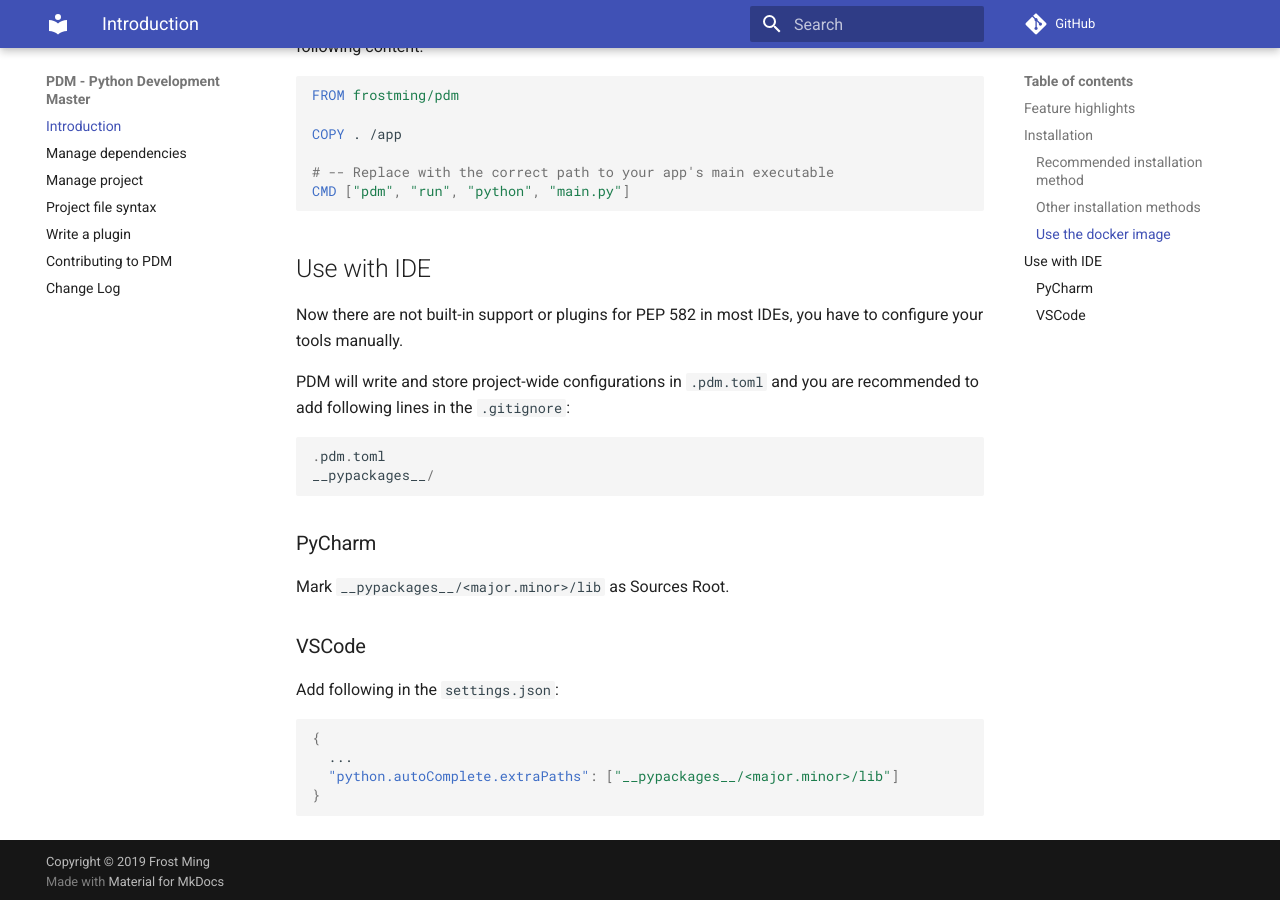
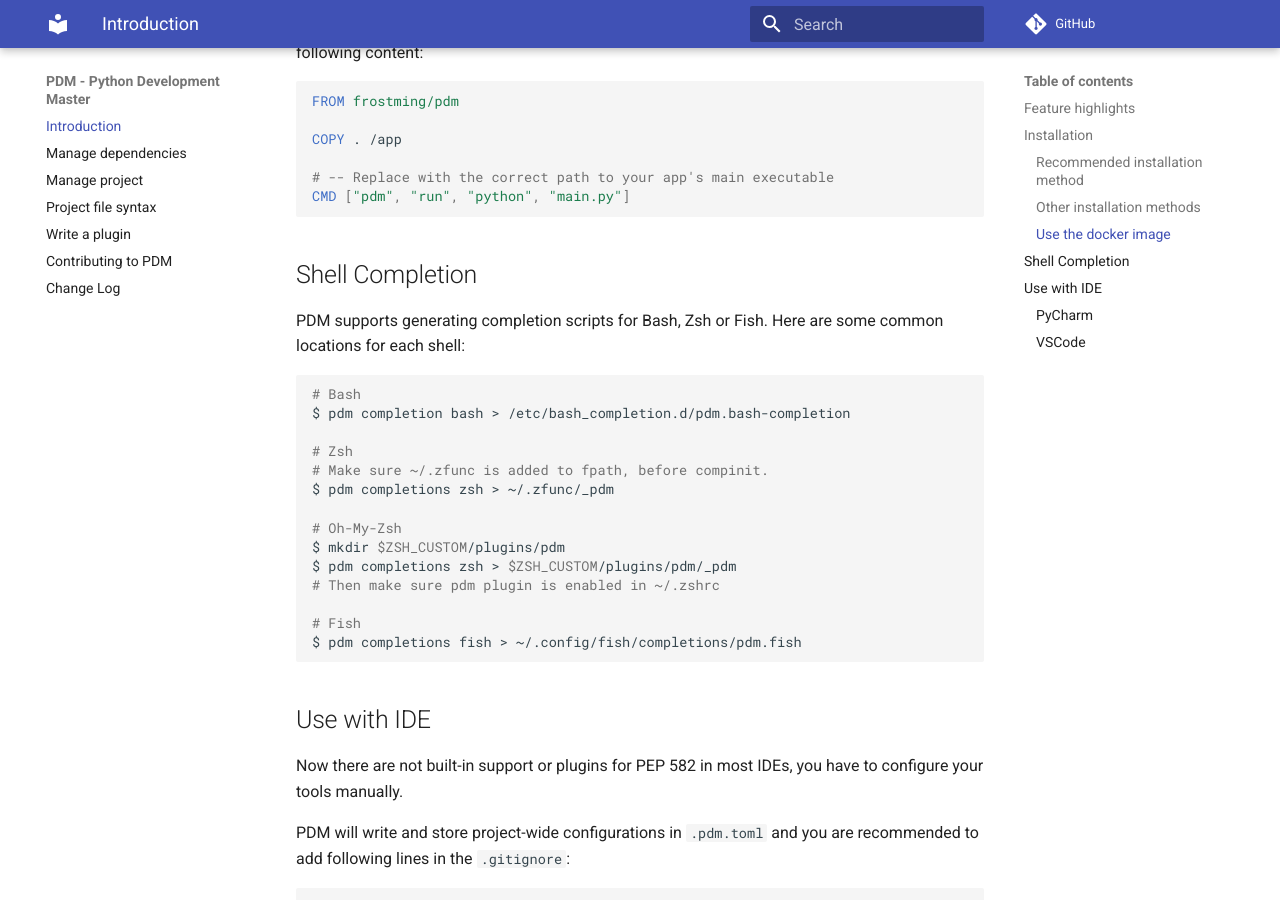
Before and after one commit to ChrisSanderser/pd-ms, an MkDocs documentation site: the page built from docs/docs/index.md, in a window 1280 px wide and 900 px high, scrolled down 1271 px. Built offline with MkDocs 1.6.1 and Material for MkDocs 9.7.7, drawn with Linux system fonts in a browser that asks for light colours; comment, search, counter and statistics services are not loaded.

Commit message:
Support generating completion scripts

````diff
--- a/docs/docs/index.md
+++ b/docs/docs/index.md
@@ -18,8 +18,8 @@ in a similar way to `npm` that doesn't need to create a virtualenv at all!
 PDM requires Python 3.7+ to be installed. It works on multiple platforms including Windows, Linux and MacOS.
 
 !!! note
-    There is no restriction about what Python version that your project is using but installing
-    PDM itself needs Python 3.7+.
+There is no restriction about what Python version that your project is using but installing
+PDM itself needs Python 3.7+.
 
 ### Recommended installation method
 
@@ -41,6 +41,7 @@ $ pip install --user pdm
 ### Use the docker image
 
 PDM also provides a docker image to ease your deployment flow, to use it, write a Dockerfile with following content:
+
 ```Dockerfile
 FROM frostming/pdm
 
@@ -48,6 +49,27 @@ COPY . /app
 
 # -- Replace with the correct path to your app's main executable
 CMD ["pdm", "run", "python", "main.py"]
+```
+
+## Shell Completion
+
+PDM supports generating completion scripts for Bash, Zsh or Fish. Here are some common locations for each shell:
+
+```bash
+# Bash
+$ pdm completion bash > /etc/bash_completion.d/pdm.bash-completion
+
+# Zsh
+# Make sure ~/.zfunc is added to fpath, before compinit.
+$ pdm completions zsh > ~/.zfunc/_pdm
+
+# Oh-My-Zsh
+$ mkdir $ZSH_CUSTOM/plugins/pdm
+$ pdm completions zsh > $ZSH_CUSTOM/plugins/pdm/_pdm
+# Then make sure pdm plugin is enabled in ~/.zshrc
+
+# Fish
+$ pdm completions fish > ~/.config/fish/completions/pdm.fish
 ```
 
 ## Use with IDE
--- a/pyproject.toml
+++ b/pyproject.toml
@@ -37,6 +37,7 @@ python-cfonts = "*"
 resolvelib = "<1.0.0,>=0.3.0"
 pdm-pep517 = "<1.0.0,>=0.1.0"
 build = "<1.0.0,>=0.0.4"
+pycomplete = "<1.0.0,>=0.1.0"
 
 [tool.pdm.dev-dependencies]
 pytest = "*"
````
Also changed, not shown: 4 other files.
